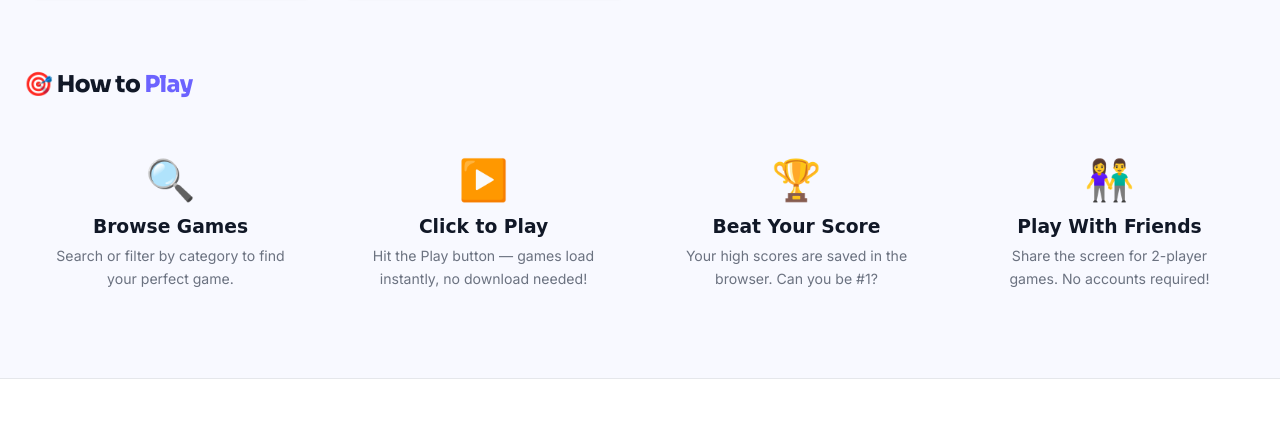
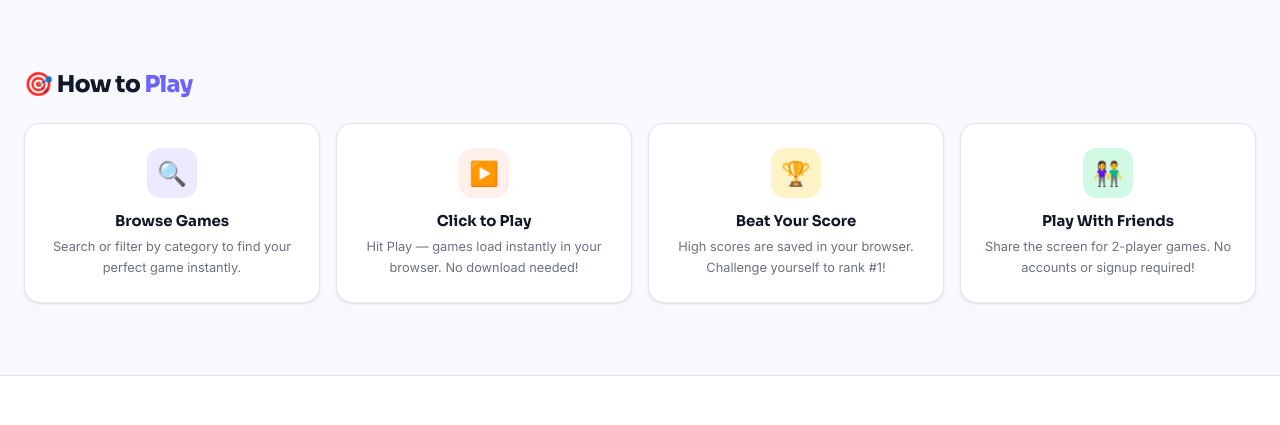
Before and after one commit to BroUSee/crazy-game-online, a plain HTML site: page index.html in a window 1280 px wide. Shown: the part 2789-3214 px from the top of the page. Drawn offline with Linux system fonts and the light colour scheme.

Commit message:
Update index.html

```diff
--- a/index.html
+++ b/index.html
@@ -32,11 +32,11 @@
     "@context": "https://schema.org",
     "@type": "WebSite",
     "name": "Crazy Game Online",
-    "url": "https://BroUSee.github.io/crazy-game-online/",
+    "url": "https://your-username.github.io/crazy-game-online/",
     "description": "Free online games for kids and students. Play 20+ games including puzzle, action, 2-player and trivia games.",
     "potentialAction": {
       "@type": "SearchAction",
-      "target": "https://BroUSee.github.io/crazy-game-online/?q={search_term_string}",
+      "target": "https://your-username.github.io/crazy-game-online/?q={search_term_string}",
       "query-input": "required name=search_term_string"
     }
   }
@@ -157,30 +157,30 @@
   </section>
 
   <!-- ══ HOW TO PLAY ════════════════════════════ -->
-  <section id="how-to-play" style="padding: 0 24px 64px; max-width: 1280px; margin: 0 auto;" aria-labelledby="how-title">
-    <div class="section-header" style="padding: 0; margin-bottom: 32px;">
+  <section id="how-to-play" class="how-section" aria-labelledby="how-title">
+    <div class="section-header" style="padding: 0; margin-bottom: 24px;">
       <h2 class="section-title" id="how-title">🎯 How to <span>Play</span></h2>
     </div>
-    <div style="display: grid; grid-template-columns: repeat(auto-fit, minmax(220px, 1fr)); gap: 20px;">
-      <div style="background: var(--card-bg); border: 1px solid var(--card-border); border-radius: 16px; padding: 24px; text-align: center;">
-        <div style="font-size: 2.5rem; margin-bottom: 12px;">🔍</div>
-        <h3 style="font-family: 'Fredoka One', cursive; margin-bottom: 8px;">Browse Games</h3>
-        <p style="color: var(--text-muted); font-size: 0.88rem; line-height: 1.6;">Search or filter by category to find your perfect game.</p>
+    <div class="how-grid">
+      <div class="how-card">
+        <div class="how-icon" style="background:var(--primary-light);">🔍</div>
+        <h3>Browse Games</h3>
+        <p>Search or filter by category to find your perfect game instantly.</p>
       </div>
-      <div style="background: var(--card-bg); border: 1px solid var(--card-border); border-radius: 16px; padding: 24px; text-align: center;">
-        <div style="font-size: 2.5rem; margin-bottom: 12px;">▶️</div>
-        <h3 style="font-family: 'Fredoka One', cursive; margin-bottom: 8px;">Click to Play</h3>
-        <p style="color: var(--text-muted); font-size: 0.88rem; line-height: 1.6;">Hit the Play button — games load instantly, no download needed!</p>
+      <div class="how-card">
+        <div class="how-icon" style="background:var(--accent-light);">▶️</div>
+        <h3>Click to Play</h3>
+        <p>Hit Play — games load instantly in your browser. No download needed!</p>
       </div>
-      <div style="background: var(--card-bg); border: 1px solid var(--card-border); border-radius: 16px; padding: 24px; text-align: center;">
-        <div style="font-size: 2.5rem; margin-bottom: 12px;">🏆</div>
-        <h3 style="font-family: 'Fredoka One', cursive; margin-bottom: 8px;">Beat Your Score</h3>
-        <p style="color: var(--text-muted); font-size: 0.88rem; line-height: 1.6;">Your high scores are saved in the browser. Can you be #1?</p>
+      <div class="how-card">
+        <div class="how-icon" style="background:var(--yellow-light);">🏆</div>
+        <h3>Beat Your Score</h3>
+        <p>High scores are saved in your browser. Challenge yourself to rank #1!</p>
       </div>
-      <div style="background: var(--card-bg); border: 1px solid var(--card-border); border-radius: 16px; padding: 24px; text-align: center;">
-        <div style="font-size: 2.5rem; margin-bottom: 12px;">👫</div>
-        <h3 style="font-family: 'Fredoka One', cursive; margin-bottom: 8px;">Play With Friends</h3>
-        <p style="color: var(--text-muted); font-size: 0.88rem; line-height: 1.6;">Share the screen for 2-player games. No accounts required!</p>
+      <div class="how-card">
+        <div class="how-icon" style="background:var(--green-light);">👫</div>
+        <h3>Play With Friends</h3>
+        <p>Share the screen for 2-player games. No accounts or signup required!</p>
       </div>
     </div>
   </section>
```
